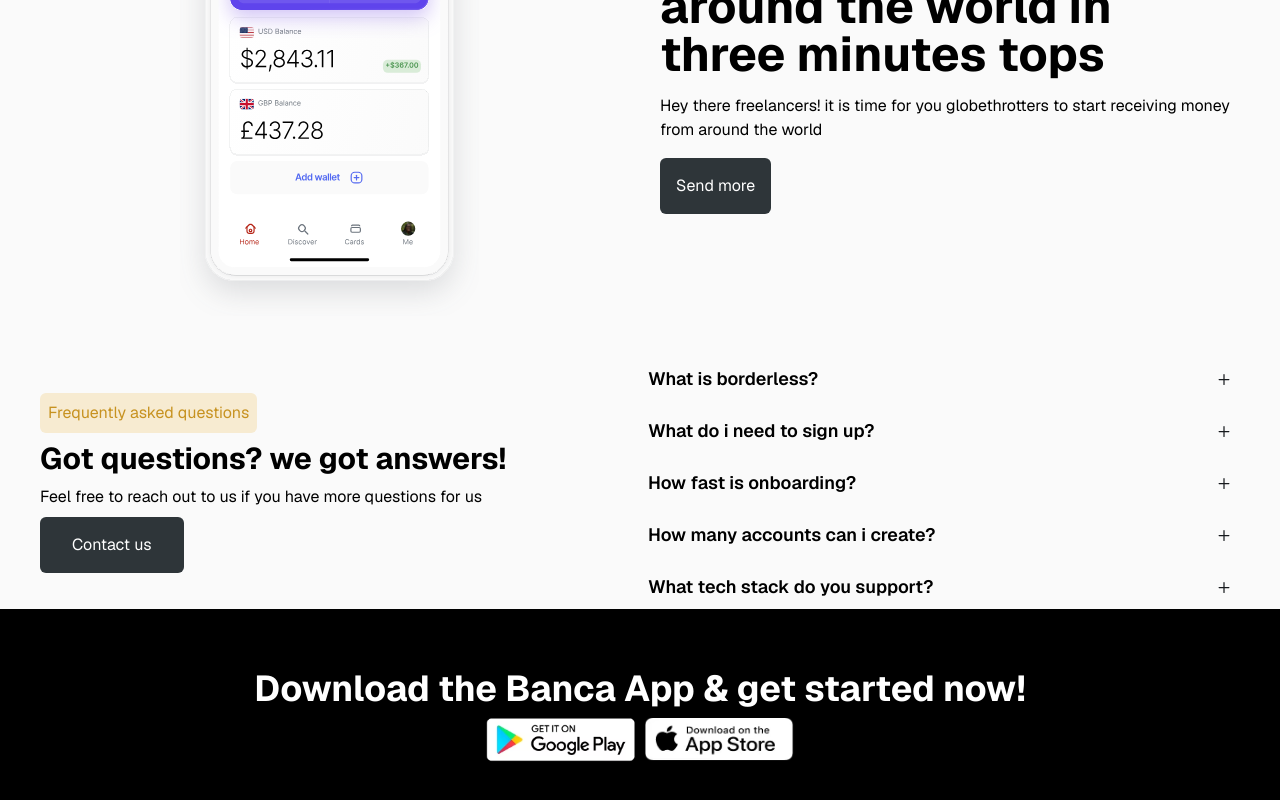
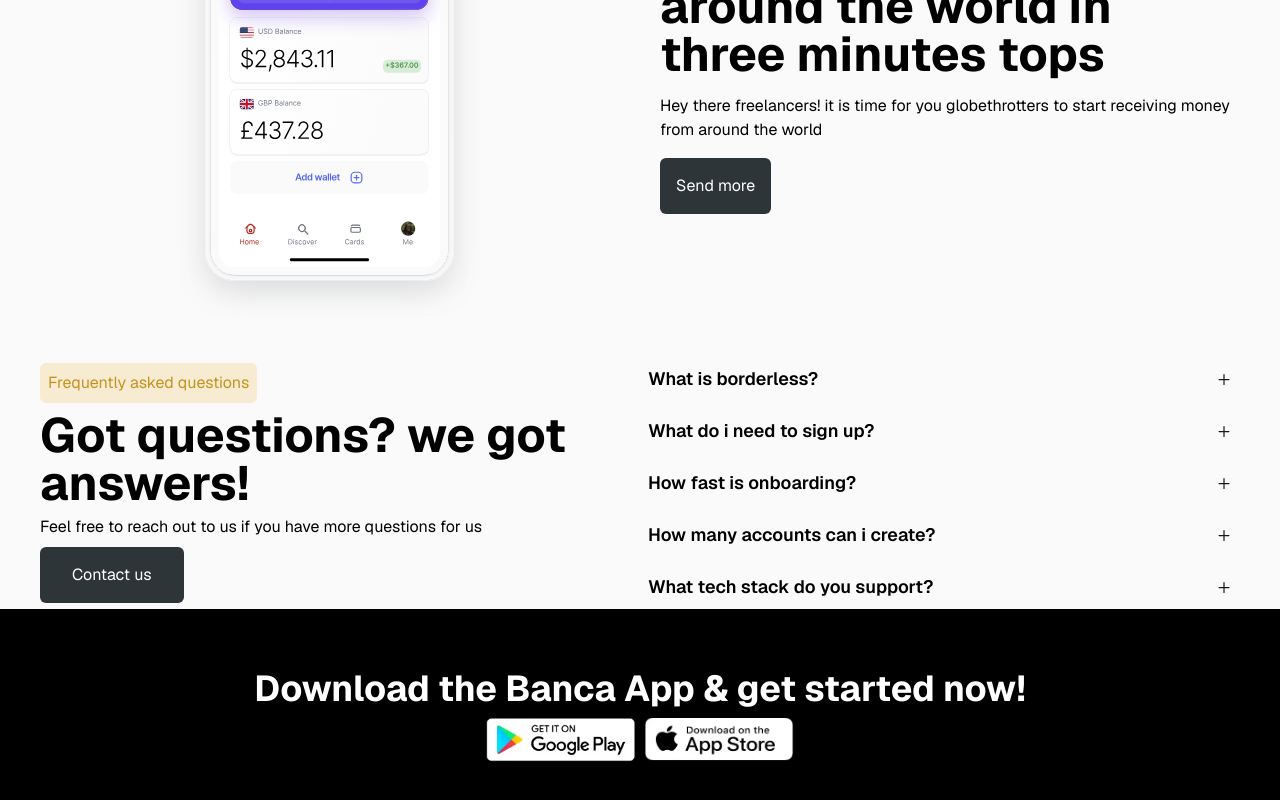
Before and after one commit to zinolynntechsltd/Banca, a Next.js app: page / in a window 1280 px wide. Shown: the part 2099-2899 px from the top of the page. Built offline with nearby package versions, Linux system fonts and the light colour scheme.

Commit message:
Adjusted width

```diff
--- a/app/page.js
+++ b/app/page.js
@@ -179,7 +179,7 @@ export default function Home() {
           <div className="bg-[#F7EBD1] w-fit rounded-md">
             <h4 className="text-[#c79220] p-2">Frequently asked questions</h4>
           </div>
-          <h2 className="text-3xl font-bold max-w-150 min-w-80 text-black">
+          <h2 className="text-3xl sm:text-5xl  font-bold max-w-150 min-w-80 text-black">
             Got questions? we got answers!
           </h2>
           <p className="break-words whitespace-normal text-black ">
```
